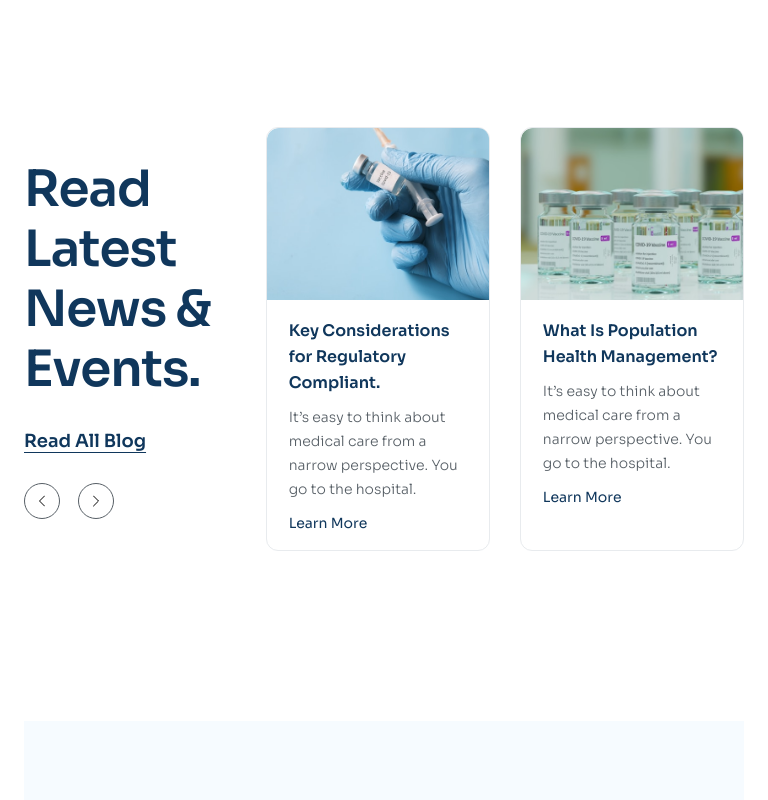
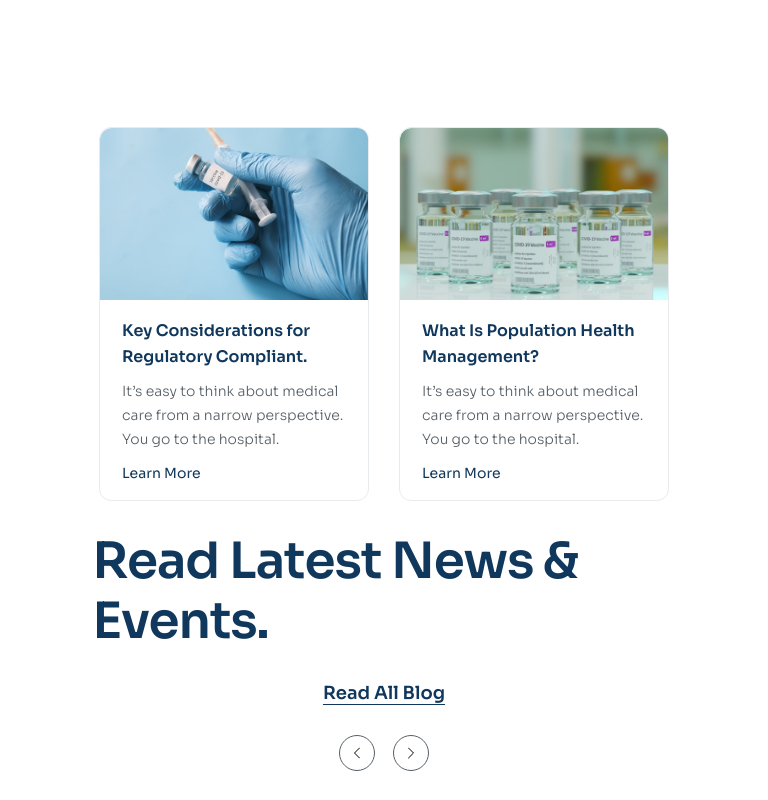
Before and after one commit to TranAnPhuc/Project-3, a plain HTML site: page index.html in a window 768 px wide. Shown: the part 7500-8300 px from the top of the page. Drawn offline with nearby package versions, Linux system fonts and the light colour scheme.

Commit message:
responsive blog and footer

```diff
--- a/assets/css/responsive.css
+++ b/assets/css/responsive.css
@@ -185,17 +185,42 @@
     width: 90%;
     margin: 0 auto;
   }
+
+  /* blog */
+  .blog__inner {
+    flex-direction: column;
+    row-gap: 30px;
+  }
+
+  .blog__content {
+    order: 2;
+    width: 90%;
+    display: flex;
+    flex-direction: column;
+    align-items: center;
+  }
+
+  .blog__list {
+    order: 1;
+  }
+
+  .blog__heading {
+    max-width: 90%;
+  }
 }
 
 /* Tablet */
 @media (min-width: 768px) and (max-width: 991.98px) {
+  /* footer */
+  .footer__hidden-tablet {
+    display: none;
+  }
+
+  .footer__top {
+    grid-template-columns: 0.5fr 0.5fr 1fr;
+  }
 }
 
 /* Mobile */
 @media (max-width: 767.98px) {
 }
-
-/* tạm ẩn phần không liên quan */
-.footer {
-  display: none;
-}
--- a/index.html
+++ b/index.html
@@ -680,7 +680,7 @@
         <!-- top footer -->
         <div class="footer__top">
           <!-- column 1 -->
-          <div class="footer__column">
+          <div class="footer__column footer__hidden-tablet">
             <!-- logo -->
             <a href="#!"
               ><img src="./assets/img/logo.svg" alt="shine smile" class="logo"
```
